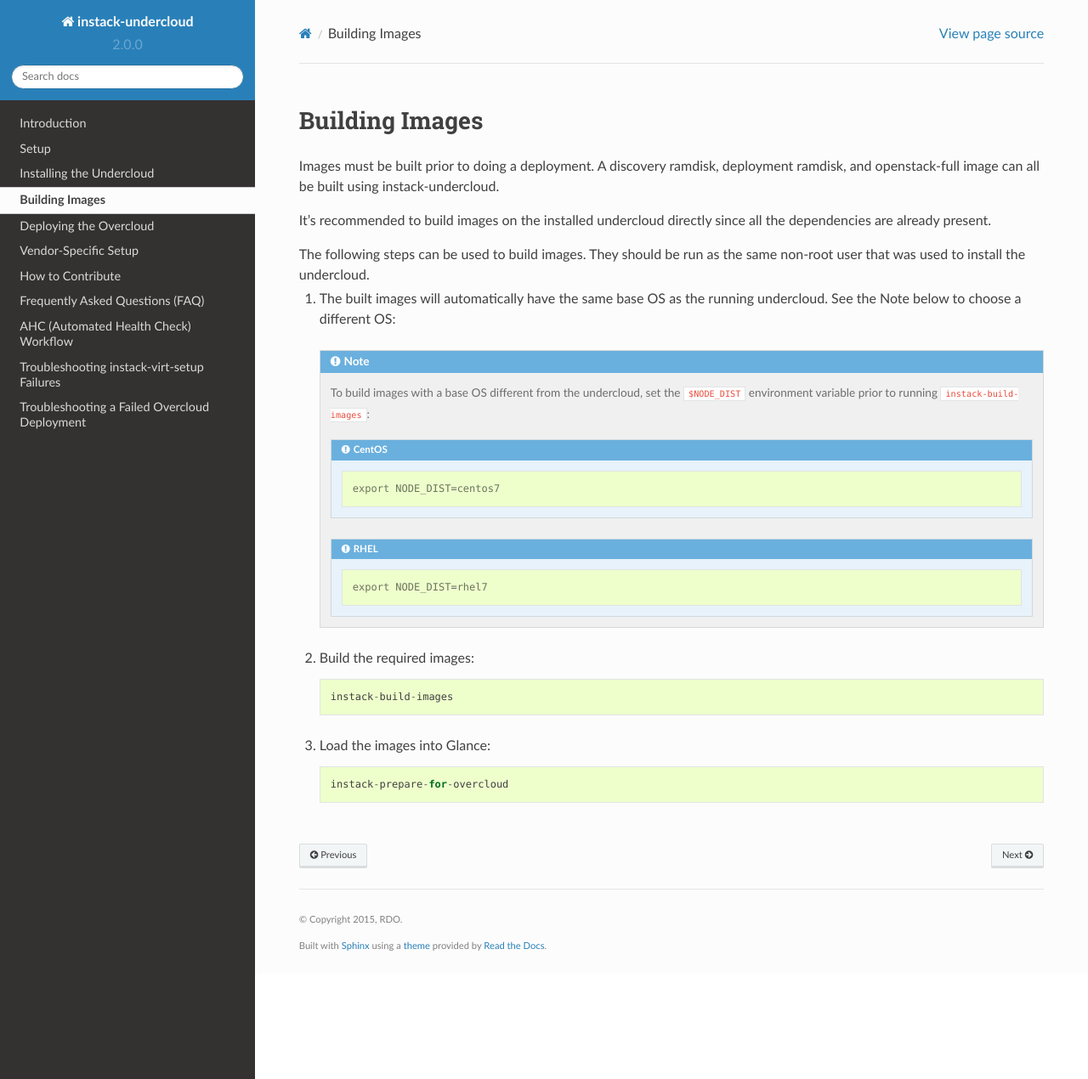
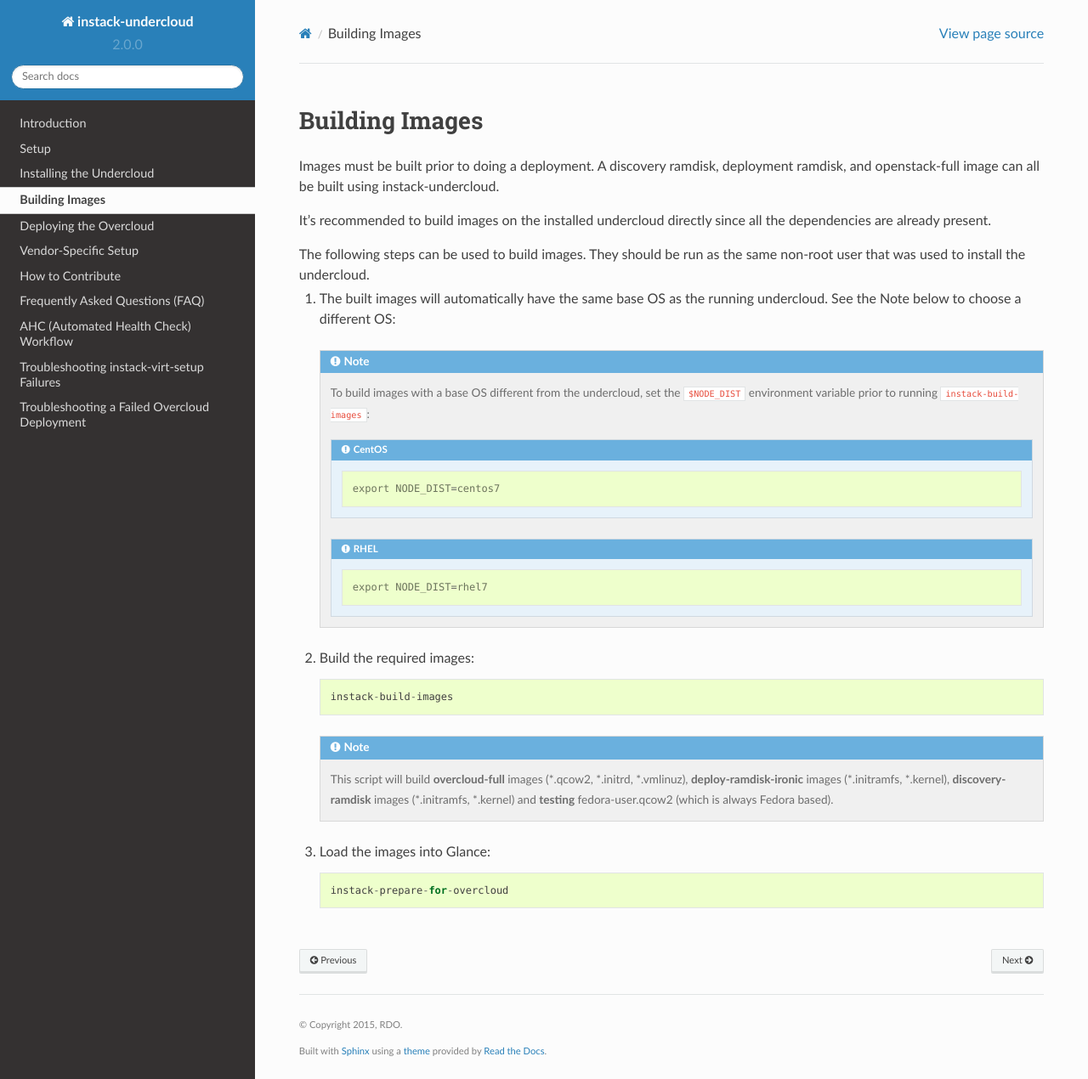
Before and after one commit to openstack-archive/instack-undercloud, a Sphinx documentation site: the page built from doc/source/build-images.rst, in a window 1280 px wide and 1270 px high. Shown: the whole window at 85% size. Built offline with Sphinx 7.4.7 and the Read the Docs theme 2.0.0, drawn with Linux system fonts in a browser that asks for light colours.

Commit message:
Add note about built images
Change-Id: Ib79ec64711e722bcdce56263fe546bb8fb2b82ad

```diff
--- a/doc/source/build-images.rst
+++ b/doc/source/build-images.rst
@@ -71,6 +71,13 @@ non-root user that was used to install the undercloud.
 
           instack-build-images
 
+
+   .. note::
+      This script will build **overcloud-full** images (\*.qcow2, \*.initrd,
+      \*.vmlinuz), **deploy-ramdisk-ironic** images (\*.initramfs, \*.kernel),
+      **discovery-ramdisk** images (\*.initramfs, \*.kernel) and **testing**
+      fedora-user.qcow2 (which is always Fedora based).
+
 #. Load the images into Glance::
 
     instack-prepare-for-overcloud
```
